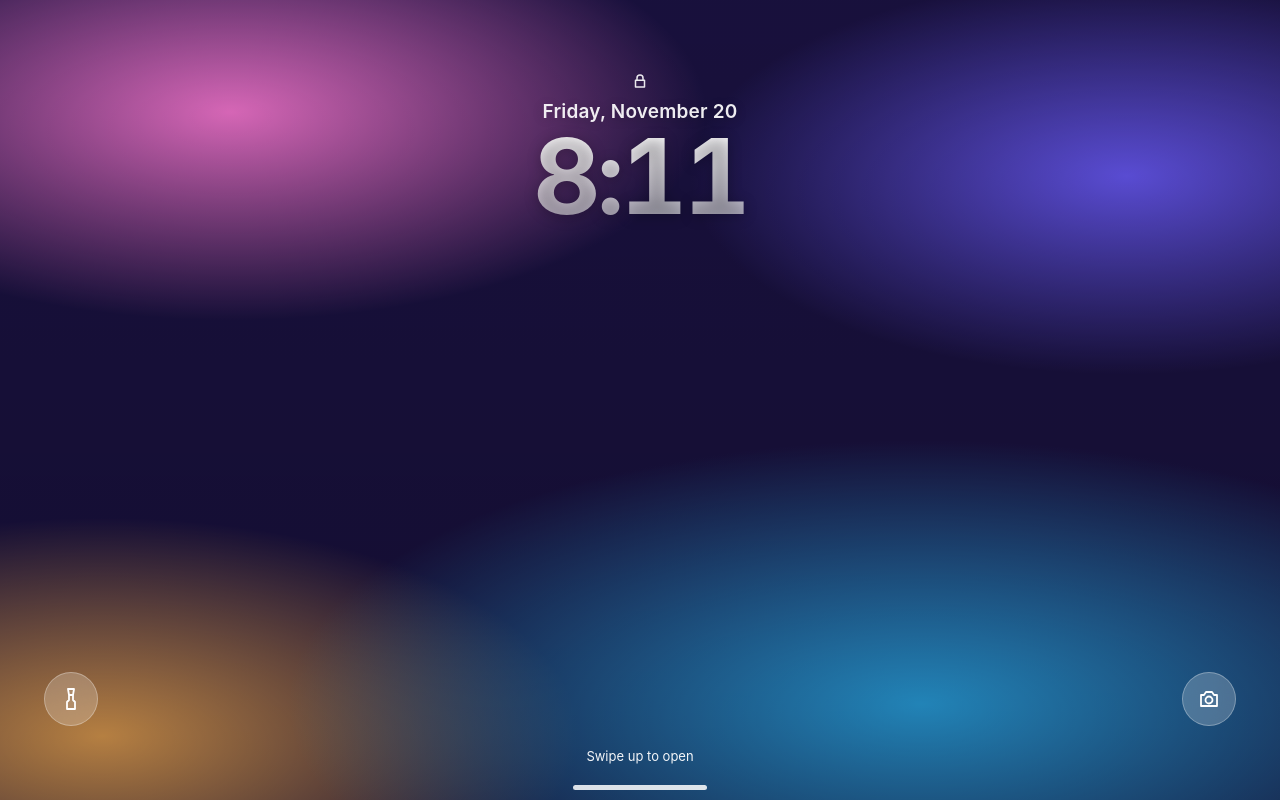
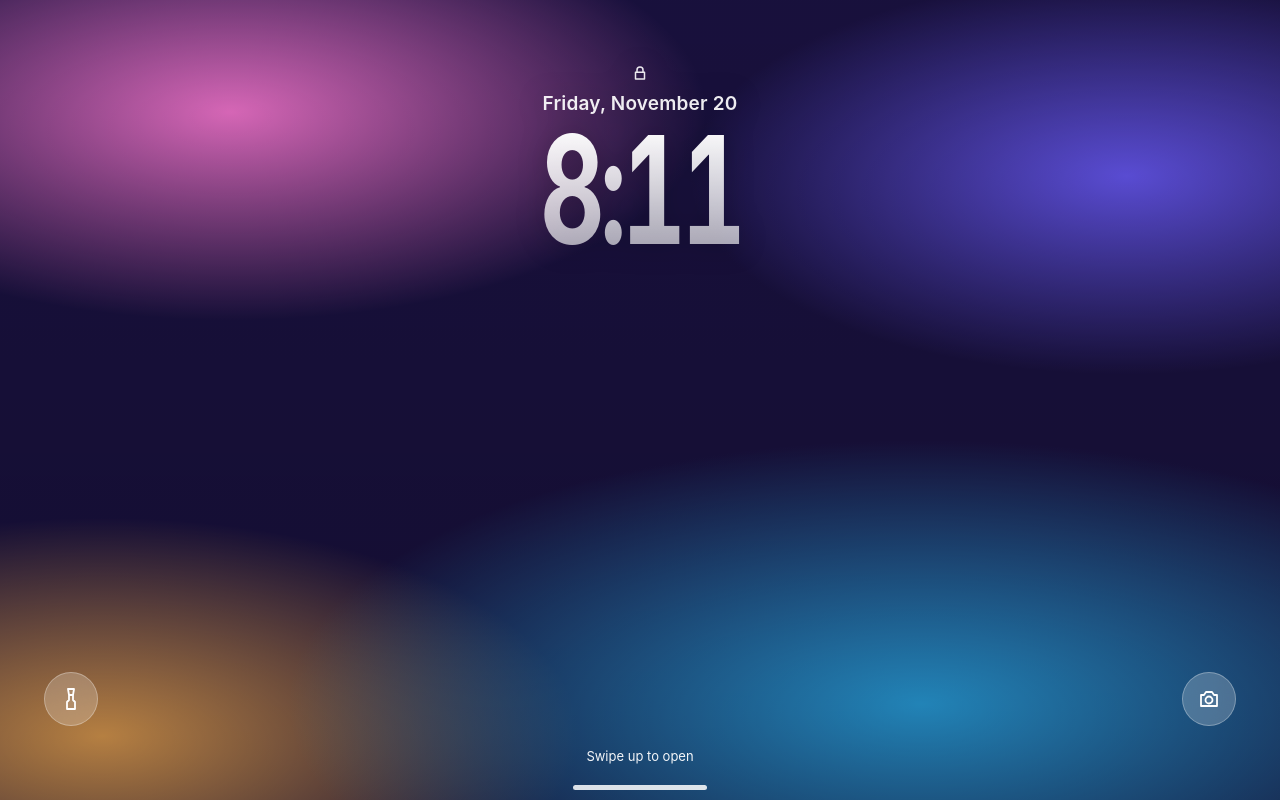
Before and after one commit to akaselisia-alt/IOS27Launcher, a plain HTML site: page app/src/main/assets/index.html in a window 1280 px wide. Drawn offline with Linux system fonts and the light colour scheme.

Commit message:
Match home clock to lock screen; make clocks tall, upright and stretched
Co-Authored-By: Claude Sonnet 5.5 <noreply@anthropic.com>
Claude-Session: https://claude.ai/code/session_019QeGTMF9p3GEQa7b3Tjgiv

```diff
--- a/app/src/main/assets/index.html
+++ b/app/src/main/assets/index.html
@@ -13,9 +13,11 @@
   #wall { position: fixed; inset: 0; z-index: 0; background-size: cover; background-position: center; }
   #clock, #pages, #dots, #dock { position: relative; z-index: 1; }
 
-  #clock { text-align: center; padding: 14px 0 2px; text-shadow: 0 1px 8px rgba(0,0,0,.4); flex: none; }
-  #time { font-size: 52px; font-weight: 300; letter-spacing: -2px; line-height: 1.05; }
-  #date { font-size: 14px; opacity: .92; }
+  #clock { text-align: center; padding: 12px 0 2px; flex: none; filter: drop-shadow(0 2px 8px rgba(0,0,0,.25)); }
+  /* Same tall, upright, stretched clock as the lock screen */
+  #time, #lsTime { display: inline-block; font-weight: 700; line-height: 1; font-variant-numeric: tabular-nums; font-style: normal; transform-origin: 50% 0; background: linear-gradient(180deg, rgba(255,255,255,.98) 10%, rgba(255,255,255,.58) 100%); -webkit-background-clip: text; background-clip: text; color: transparent; text-shadow: none; }
+  #time { font-size: 58px; letter-spacing: -3px; transform: scaleY(1.45); margin-bottom: 26px; }
+  #date { font-size: 15px; font-weight: 600; opacity: .92; letter-spacing: .2px; }
 
   #pages { flex: 1; min-height: 0; display: flex; overflow-x: auto; overflow-y: hidden; scroll-snap-type: x mandatory; scroll-behavior: smooth; overscroll-behavior: contain; scrollbar-width: none; }
   #pages::-webkit-scrollbar { display: none; }
@@ -121,11 +123,11 @@
   #ls { position: fixed; inset: 0; z-index: 20; display: none; transform: translate3d(0,0,0); transition: transform .5s var(--ease); background: #101018; overflow: hidden; touch-action: none; will-change: transform; }
   #ls.show { display: block; }
   #lsWall { position: absolute; inset: 0; background-size: cover; background-position: center; }
-  #lsTop { position: absolute; top: 9%; left: 0; right: 0; text-align: center; text-shadow: 0 2px 14px rgba(0,0,0,.25); }
+  #lsTop { position: absolute; top: 8%; left: 0; right: 0; text-align: center; filter: drop-shadow(0 2px 14px rgba(0,0,0,.25)); }
   #lsLock { height: 20px; margin-bottom: 8px; opacity: .9; }
   #lsLock svg { width: 18px; height: 18px; fill: none; stroke: #fff; stroke-width: 2; stroke-linecap: round; stroke-linejoin: round; }
   #lsDate { font-size: 19px; font-weight: 600; opacity: .92; letter-spacing: .2px; }
-  #lsTime { font-size: 104px; font-weight: 700; letter-spacing: -4px; line-height: 1.02; background: linear-gradient(180deg, rgba(255,255,255,.98) 10%, rgba(255,255,255,.58) 100%); -webkit-background-clip: text; background-clip: text; color: transparent; font-variant-numeric: tabular-nums; }
+  #lsTime { font-size: 100px; letter-spacing: -5px; transform: scaleY(1.5); margin-bottom: 50px; }
   #lsBtns { position: absolute; left: 0; right: 0; bottom: 74px; display: flex; justify-content: space-between; padding: 0 44px; }
   .gl { width: 54px; height: 54px; border-radius: 50%; background: rgba(255,255,255,.22); border: 1px solid rgba(255,255,255,.3); backdrop-filter: blur(12px); -webkit-backdrop-filter: blur(12px); display: flex; align-items: center; justify-content: center; transition: transform .3s var(--spring), background .2s; }
   .gl:active { transform: scale(.9); }
```
